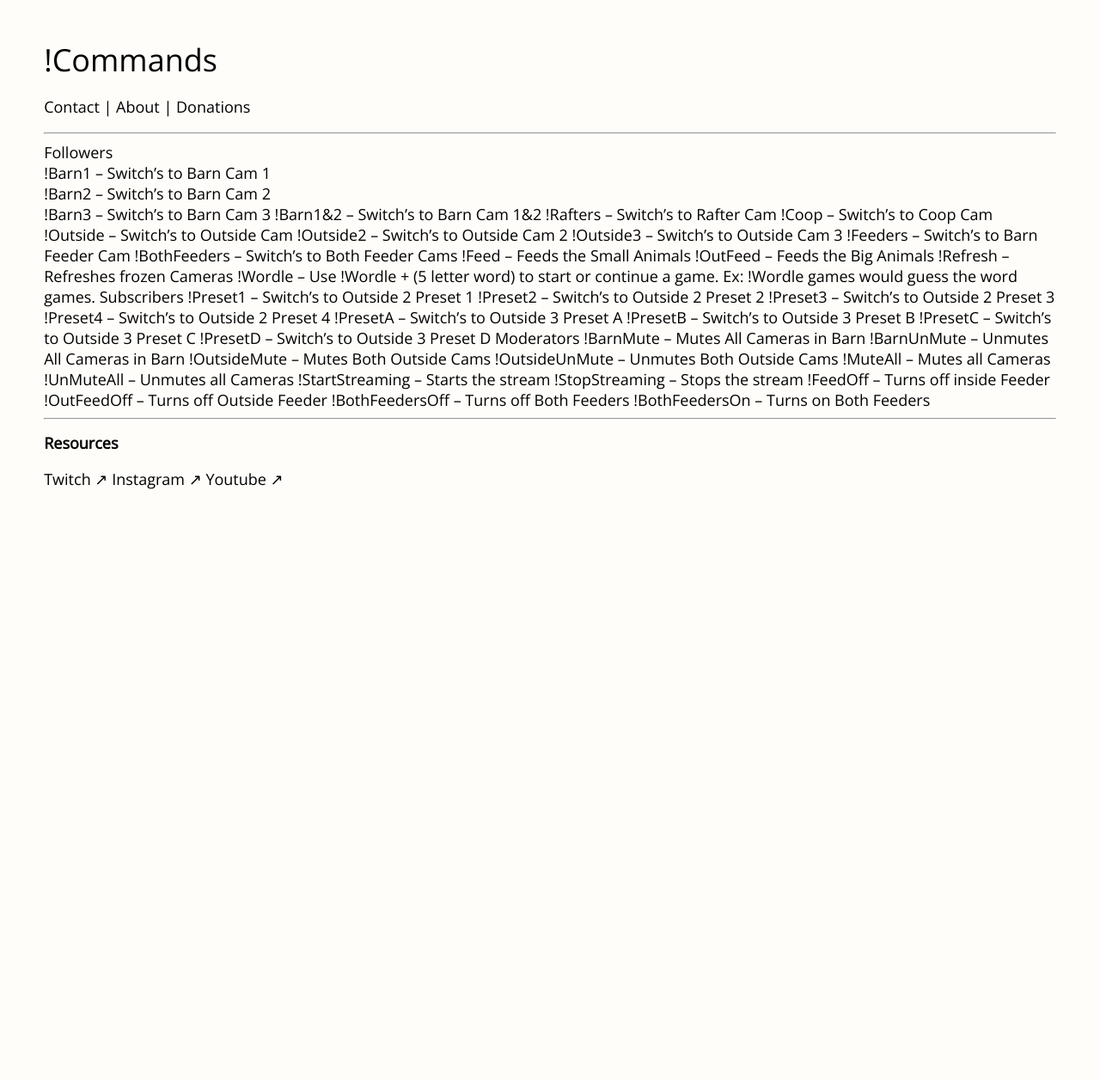
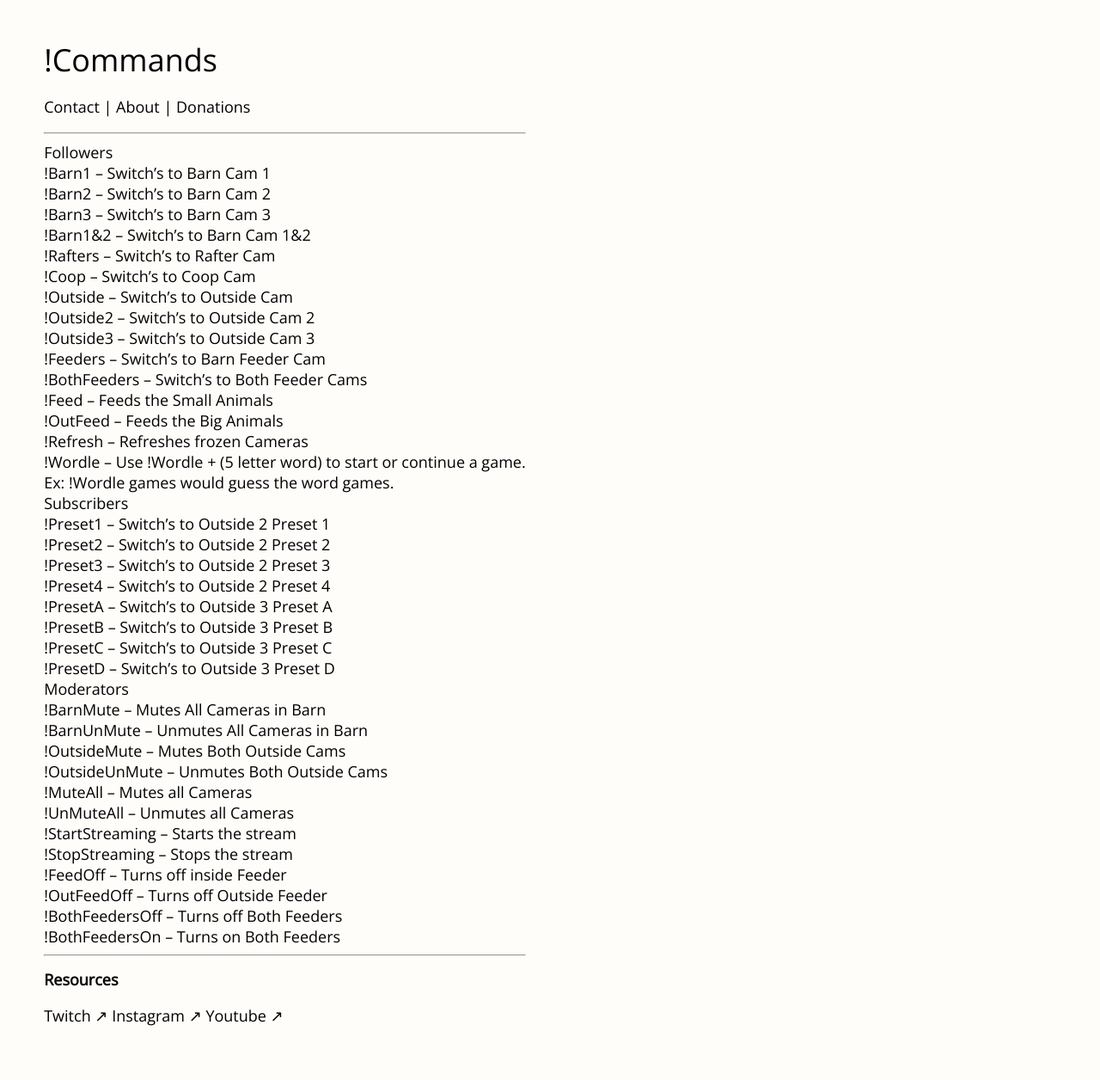
Before and after one commit to MNFarmHub/mnfarmhub.github.io, a Jekyll site: the page built from commands.html, in a window 1280 px wide. Shown: the whole page at 86% size. Built offline with Jekyll 4.4.1, drawn with Linux system fonts in a browser that asks for light colours; before the commit the page ends 900 px from its top, so only the background shows below that.

```diff
--- a/commands.html
+++ b/commands.html
@@ -20,44 +20,44 @@ Followers<br>
 
 !Barn1 – Switch’s to Barn Cam 1<br>
 !Barn2 – Switch’s to Barn Cam 2<br>
-!Barn3 – Switch’s to Barn Cam 3
-!Barn1&2 – Switch’s to Barn Cam 1&2
-!Rafters – Switch’s to Rafter Cam
-!Coop – Switch’s to Coop Cam
-!Outside – Switch’s to Outside Cam
-!Outside2 – Switch’s to Outside Cam 2
-!Outside3 – Switch’s to Outside Cam 3
-!Feeders – Switch’s to Barn Feeder Cam
-!BothFeeders – Switch’s to Both Feeder Cams
-!Feed – Feeds the Small Animals
-!OutFeed – Feeds the Big Animals
-!Refresh – Refreshes frozen Cameras
-!Wordle – Use !Wordle + (5 letter word) to start or continue a game.
-Ex: !Wordle games would guess the word games.
-Subscribers
+!Barn3 – Switch’s to Barn Cam 3<br>
+!Barn1&2 – Switch’s to Barn Cam 1&2<br>
+!Rafters – Switch’s to Rafter Cam<br>
+!Coop – Switch’s to Coop Cam<br>
+!Outside – Switch’s to Outside Cam<br>
+!Outside2 – Switch’s to Outside Cam 2<br>
+!Outside3 – Switch’s to Outside Cam 3<br>
+!Feeders – Switch’s to Barn Feeder Cam<br>
+!BothFeeders – Switch’s to Both Feeder Cams<br>
+!Feed – Feeds the Small Animals<br>
+!OutFeed – Feeds the Big Animals<br>
+!Refresh – Refreshes frozen Cameras<br>
+!Wordle – Use !Wordle + (5 letter word) to start or continue a game.<br>
+Ex: !Wordle games would guess the word games.<br>
+Subscribers<br>
 
-!Preset1 – Switch’s to Outside 2 Preset 1
-!Preset2 – Switch’s to Outside 2 Preset 2
-!Preset3 – Switch’s to Outside 2 Preset 3
-!Preset4 – Switch’s to Outside 2 Preset 4
-!PresetA – Switch’s to Outside 3 Preset A
-!PresetB – Switch’s to Outside 3 Preset B
-!PresetC – Switch’s to Outside 3 Preset C
-!PresetD – Switch’s to Outside 3 Preset D
-Moderators
+!Preset1 – Switch’s to Outside 2 Preset 1<br>
+!Preset2 – Switch’s to Outside 2 Preset 2<br>
+!Preset3 – Switch’s to Outside 2 Preset 3<br>
+!Preset4 – Switch’s to Outside 2 Preset 4<br>
+!PresetA – Switch’s to Outside 3 Preset A<br>
+!PresetB – Switch’s to Outside 3 Preset B<br>
+!PresetC – Switch’s to Outside 3 Preset C<br>
+!PresetD – Switch’s to Outside 3 Preset D<br>
+Moderators<br>
 
-!BarnMute – Mutes All Cameras in Barn
-!BarnUnMute – Unmutes All Cameras in Barn
-!OutsideMute – Mutes Both Outside Cams
-!OutsideUnMute – Unmutes Both Outside Cams
-!MuteAll – Mutes all Cameras
-!UnMuteAll – Unmutes all Cameras
-!StartStreaming – Starts the stream
-!StopStreaming – Stops the stream
-!FeedOff – Turns off inside Feeder
-!OutFeedOff – Turns off Outside Feeder
-!BothFeedersOff – Turns off Both Feeders
-!BothFeedersOn – Turns on Both Feeders
+!BarnMute – Mutes All Cameras in Barn<br>
+!BarnUnMute – Unmutes All Cameras in Barn<br>
+!OutsideMute – Mutes Both Outside Cams<br>
+!OutsideUnMute – Unmutes Both Outside Cams<br>
+!MuteAll – Mutes all Cameras<br>
+!UnMuteAll – Unmutes all Cameras<br>
+!StartStreaming – Starts the stream<br>
+!StopStreaming – Stops the stream<br>
+!FeedOff – Turns off inside Feeder<br>
+!OutFeedOff – Turns off Outside Feeder<br>
+!BothFeedersOff – Turns off Both Feeders<br>
+!BothFeedersOn – Turns on Both Feeders<br>
 </code>
 <hr>
 
```
